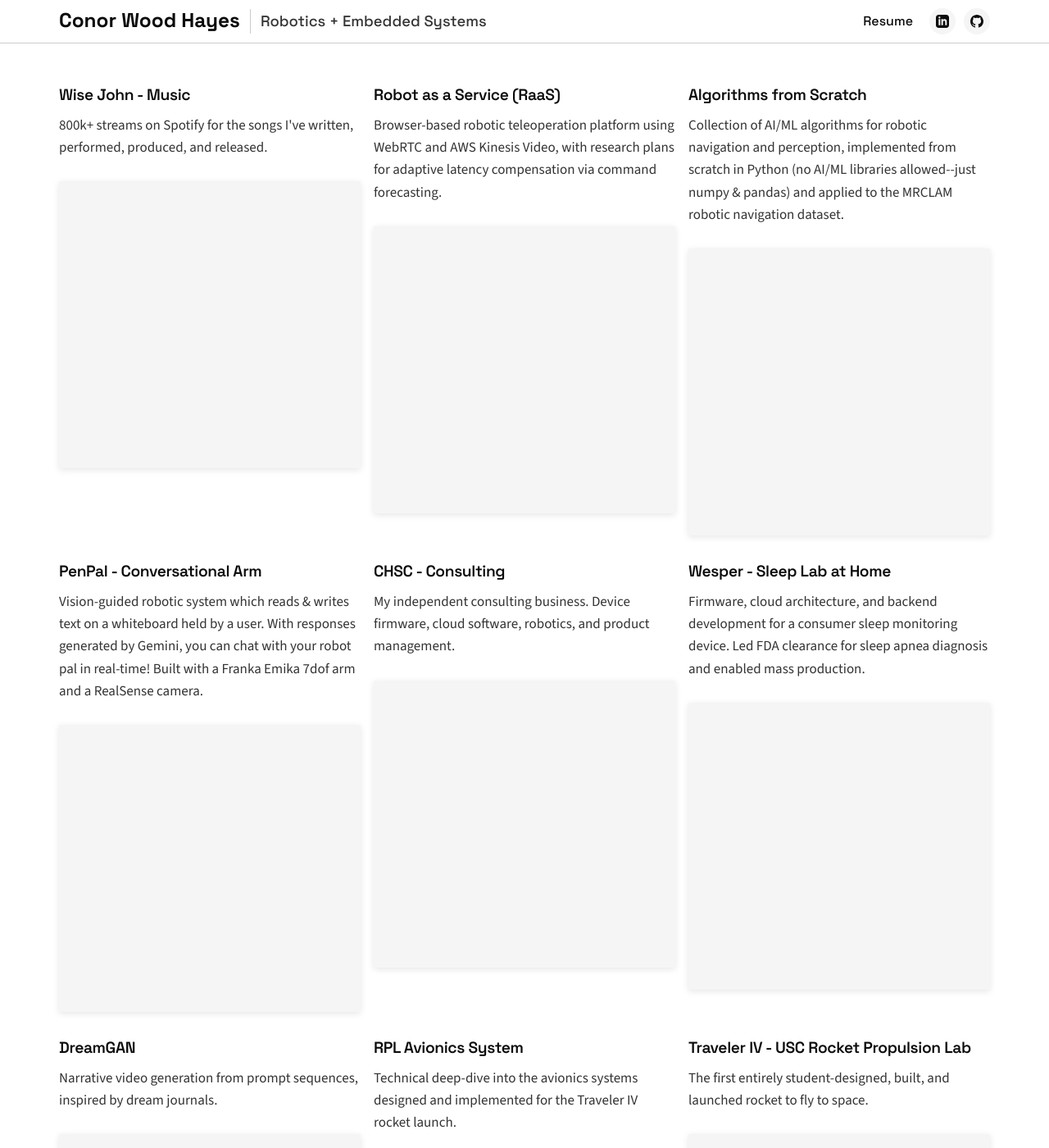
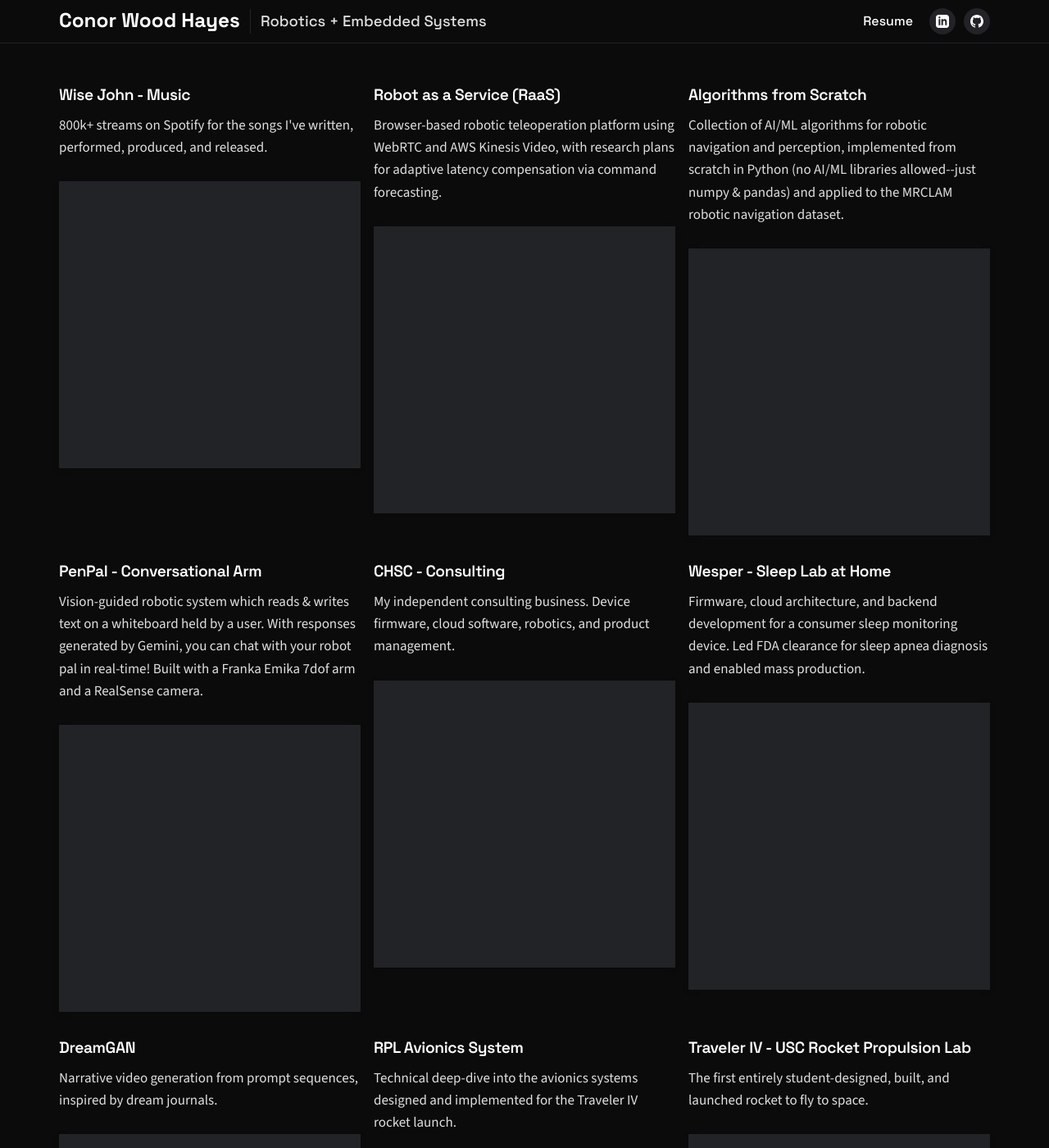
Before and after one commit to cwoodhayes/cwoodhayes.github.io, a Jekyll site: the page built from pages/index.md, in a window 1280 px wide and 1400 px high. Shown: the whole window at 82% size. Built offline with Jekyll 4.4.1, drawn with Linux system fonts in a browser that asks for light colours.

Commit message:
dark theme

```diff
--- a/assets/css/main.css
+++ b/assets/css/main.css
@@ -27,12 +27,12 @@
 }
 
 :root {
-  --color-black: #0b0b0c;
-  --color-white: #ffffff;
-  --color-gray-light: #f5f5f5;
-  --color-gray-medium: #666666;
-  --color-gray-dark: #333333;
-  --color-gray-border: #cccccc;
+  --color-black: #ffffff;
+  --color-white: #0b0b0c;
+  --color-gray-light: #222326;
+  --color-gray-medium: #bbbbbb;
+  --color-gray-dark: #e0e0e0;
+  --color-gray-border: #222326;
   --color-accent: #e22d2d;
   --font-main: "Source Sans 3", "Helvetica Neue", Helvetica, Arial, sans-serif;
   --font-nav: "Space Grotesk", "Helvetica Neue", Helvetica, Arial, sans-serif;
```
